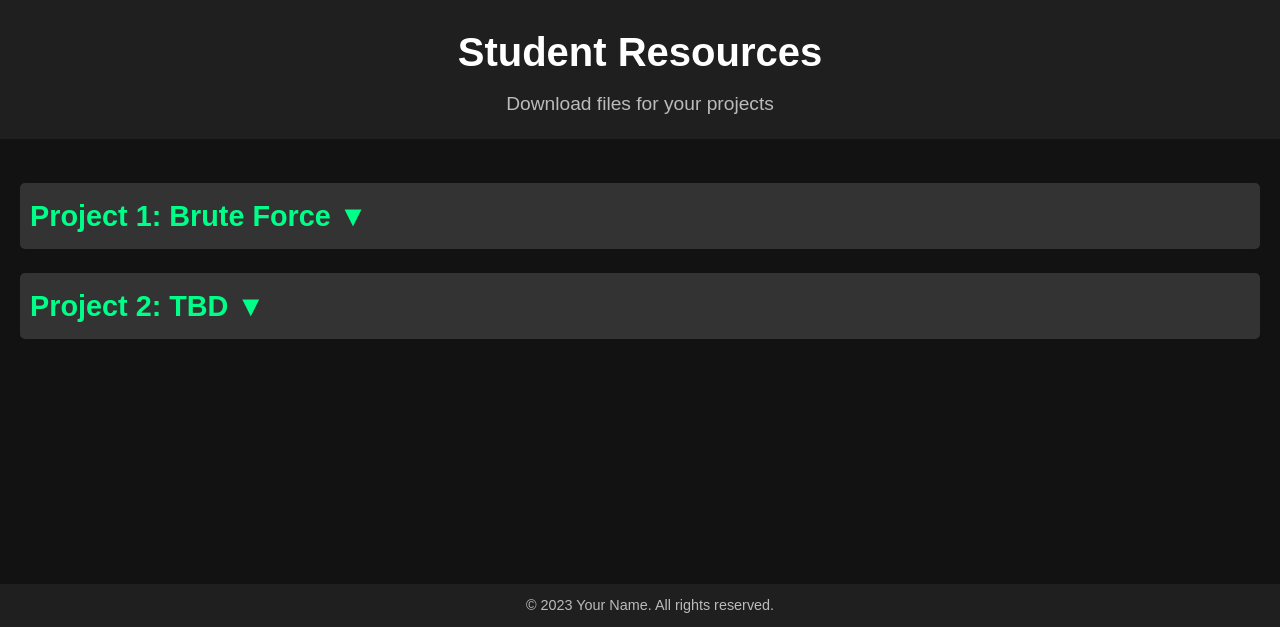
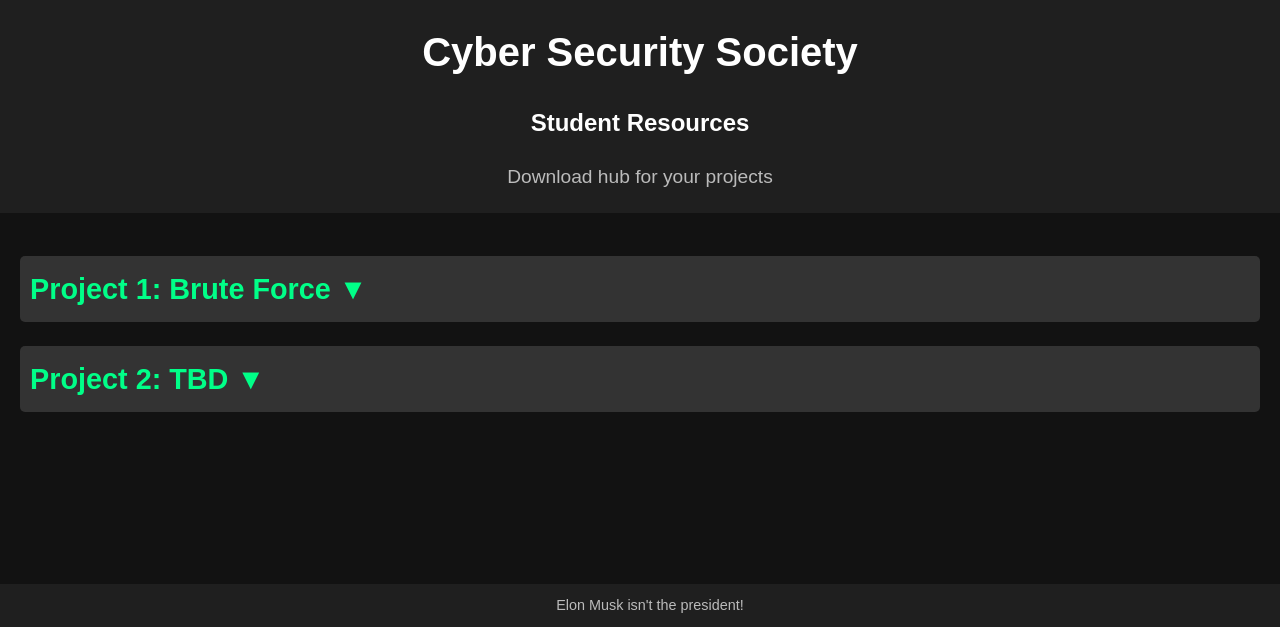
Before and after one commit to umfhero/Student-Resources, a plain HTML site: page index.html in a window 1280 px wide. Shown: the part 173-800 px from the top of the page. Drawn offline with Linux system fonts and the light colour scheme.

Commit message:
Update index.html

```diff
--- a/index.html
+++ b/index.html
@@ -11,8 +11,9 @@
         <div class="logo-container">
             <img src="/logo.png" alt="Cybersecurity Society Logo" class="logo">
         </div>
-        <h1>Student Resources</h1>
-        <p>Download files for your projects</p>
+        <h1>Cyber Security Society</h1>
+        <h2>Student Resources</h2>
+        <p>Download hub for your projects</p>
     </header>
 
     <main>
@@ -36,7 +37,7 @@
     </main>
 
     <footer>
-        <p>&copy; 2023 Your Name. All rights reserved.</p>
+        <p>Elon Musk isn't the president!</p>
     </footer>
 
     <script>
```
